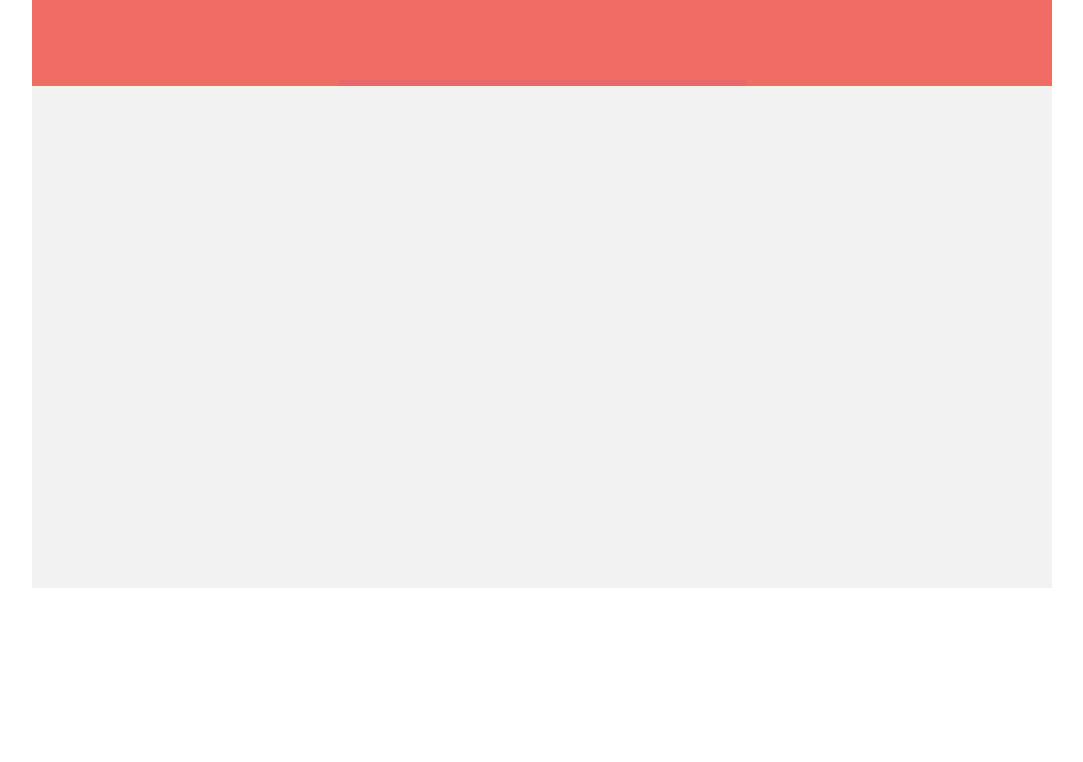
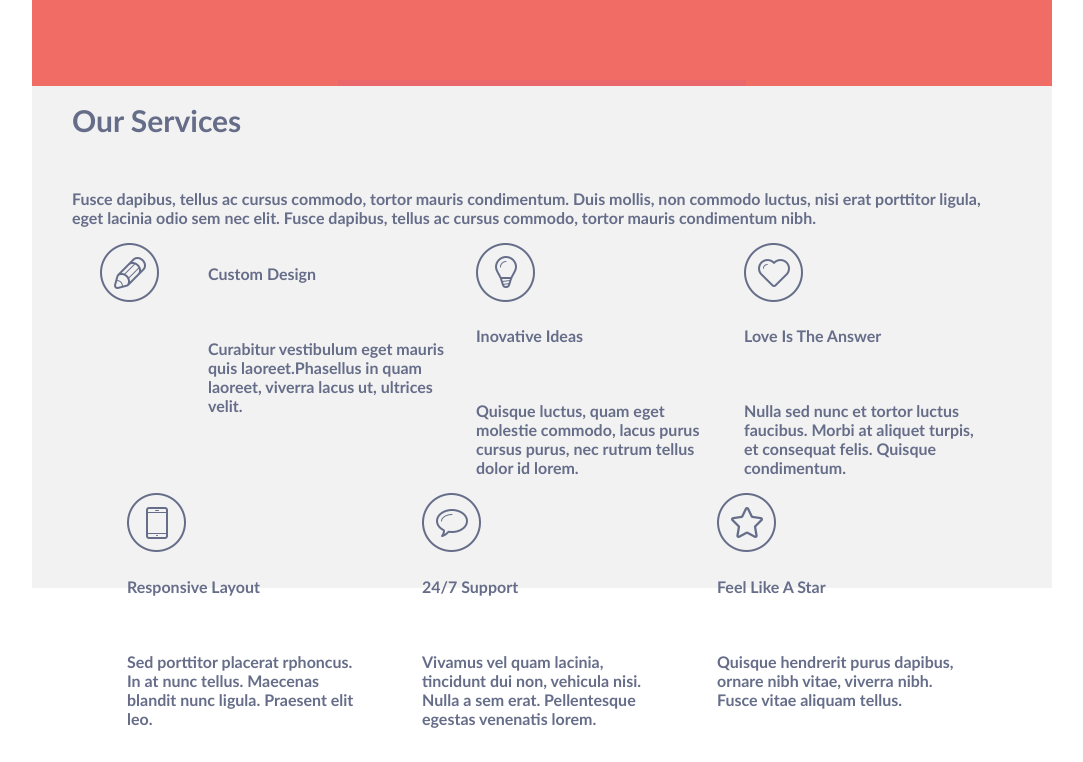
Before and after one commit to dimitra86/singolo, a plain HTML site: page singolo1.html in a window 1280 px wide. Shown: the part 609-1371 px from the top of the page, without its empty margins (98-1181 px from the left). Before the commit the page ends 1197 px from the top, so only its background shows below. Drawn offline with Linux system fonts and the light colour scheme.

Commit message:
feat: final

```diff
--- a/singolo1.css
+++ b/singolo1.css
@@ -102,6 +102,36 @@ header nav a:hover {
     margin: 0 auto;
 }
 
+.services__text {
+    width: 940px;
+    margin: 0 auto;
+    font-family: Lato;
+    color: #666d89;
+    display: flex;
+    flex-wrap: wrap;
+    justify-content: space-evenly;
+}
+
+.services__our-services h2 {
+    font-size: 30px;
+    line-height: 18px;
+}
+
+.services__image-custom-design {
+    align-self: flex-start;
+    align-items: baseline;
+    width: 80px;
+}
+
+.services__custom-design,
+.services__inovative-ideas,
+.services__love-is,
+.services__responsive-layout,
+.services__247,
+.services__feel-like {
+    width: 240px;
+}
+
 @font-face {
     font-family: "Lato";
     src: url("assets/Lato-Bold.ttf") format("truetype");
--- a/singolo1.html
+++ b/singolo1.html
@@ -36,6 +36,46 @@
 </div>
 <div class="services">
     <a name="services"></a>
+    <div class="services__text">
+        <div class="services__our-services">
+            <h2>Our Services</h2><br>
+            <p>Fusce dapibus, tellus ac cursus commodo, tortor mauris condimentum. Duis mollis, non commodo luctus, nisi erat porttitor ligula, eget lacinia odio sem nec elit. Fusce dapibus, tellus ac cursus commodo, tortor mauris condimentum nibh.
+            </p>
+        </div>
+        <div class="services__image-custom-design"> <img src="assets/custom-design.png"></div>
+        <div class="services__custom-design">
+
+            <h4>Custom Design</h4><br>
+            <p>Curabitur vestibulum eget mauris quis laoreet.Phasellus in quam laoreet, viverra lacus ut, ultrices velit.</p>
+        </div>
+        <div class="services__inovative-ideas">
+            <img src="assets/inovative-ideas.png">
+            <h4>Inovative Ideas</h4><br>
+            <p>Quisque luctus, quam eget molestie commodo, lacus purus cursus purus, nec rutrum tellus dolor id lorem.</p>
+        </div>
+        <div class="services__love-is">
+            <img src="assets/love-is.png">
+            <h4>Love Is The Answer</h4><br>
+            <p>Nulla sed nunc et tortor luctus faucibus. Morbi at aliquet turpis, et consequat felis. Quisque condimentum.</p>
+        </div>
+        <div class="services__responsive-layout">
+            <img src="assets/responsive-layout.png">
+            <h4>Responsive Layout</h4><br>
+            <p>Sed porttitor placerat rphoncus. In at nunc tellus. Maecenas blandit nunc ligula. Praesent elit leo.</p>
+        </div>
+        <div class="services__247">
+            <img src="assets/247.png">
+            <h4>24/7 Support</h4><br>
+            <p>Vivamus vel quam lacinia, tincidunt dui non, vehicula nisi. Nulla a sem erat. Pellentesque egestas venenatis lorem.</p>
+        </div>
+        <div class="services__feel-like">
+            <img src="assets/feel-like.png">
+            <h4>Feel Like A Star</h4><br>
+            <p>Quisque hendrerit purus dapibus, ornare nibh vitae, viverra nibh. Fusce vitae aliquam tellus.</p>
+        </div>
+
+    </div>
+    <img class="services__services-line" src="assets/services-line.png">
 </div>
 
 <body>
```
Also changed, not shown: assets/247.png (added), assets/custom-design.png (added), assets/feel-like.png (added), assets/inovative-ideas.png (added), assets/love-is.png (added), assets/responsive-layout.png (added), assets/services-line.png (added).
